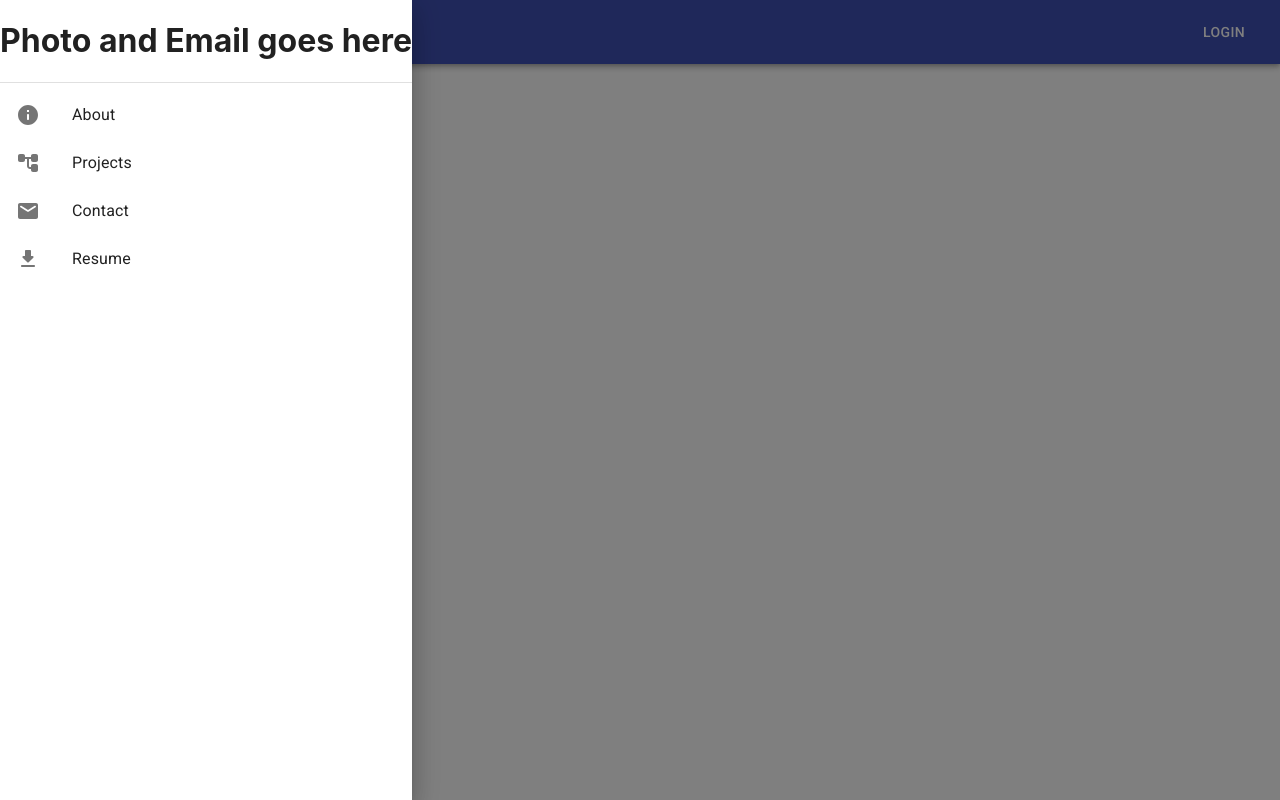
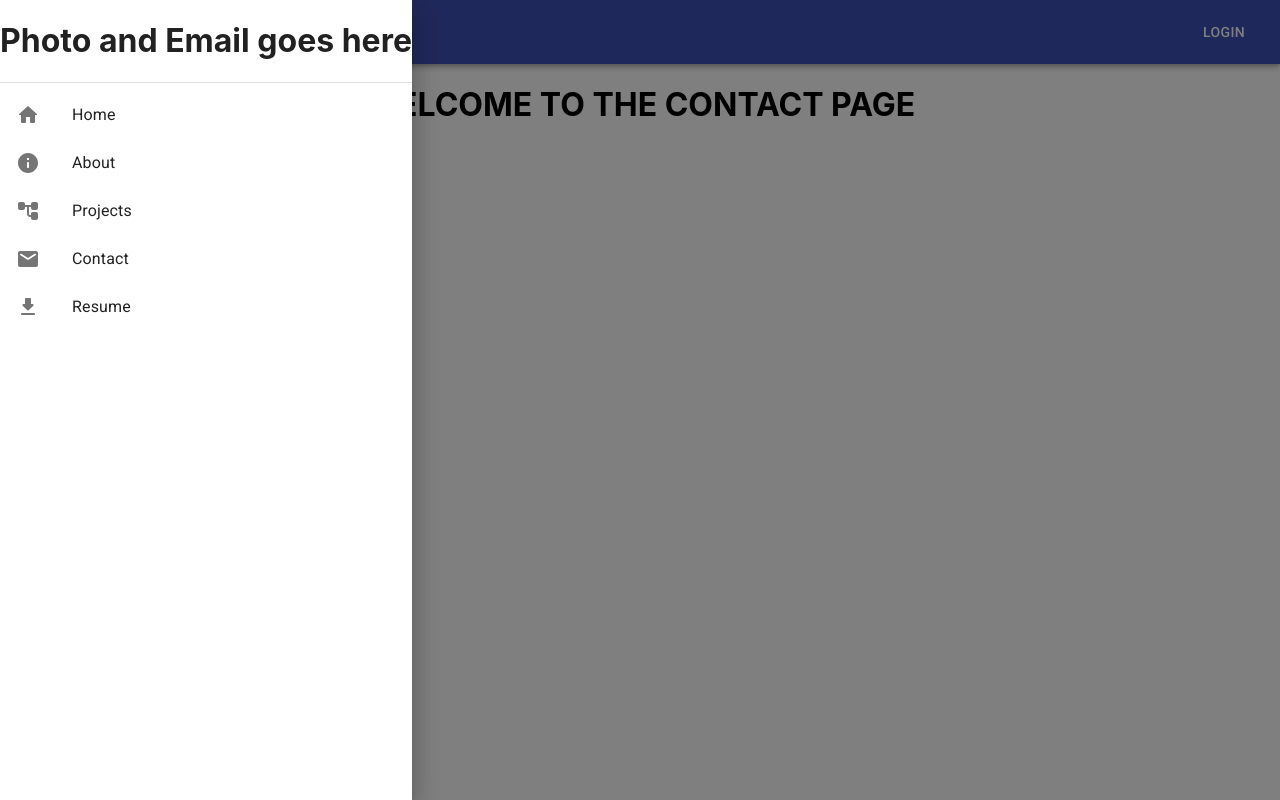
Before and after one commit to Kblack4290/Digital-Resume, a React (Create React App) app: page /Contact in a window 1280 px wide. Both pictures are taken after a click on the button "menu". Built offline with nearby package versions, Linux system fonts and the light colour scheme.

Commit message:
added more pages, added home to drawer, routes working

```diff
--- a/src/App.js
+++ b/src/App.js
@@ -1,8 +1,10 @@
 import React from "react";
 import { BrowserRouter as Router, Route, Switch } from "react-router-dom";
 import Landing from "./pages/Landing"
+import About from "./pages/About"
+import Projects from "./pages/Projects"
+import Contact from "./pages/Contact"
 import Nav from "./components/Nav"
-import About from "./pages/About"
 import './App.css';
 
 function App() {
@@ -16,6 +18,12 @@ function App() {
         <Route exact path="/About">
         <About />
         </Route>
+        <Route exact path="/Projects">
+        <Projects />
+        </Route>
+        <Route exact path="/Contact">
+        <Contact/>
+        </Route>
       </Switch>
 
     </Router>
--- a/src/components/Nav.js
+++ b/src/components/Nav.js
@@ -1,7 +1,7 @@
 import React, { useState, setState } from 'react'
 import { Drawer, ListItem, ListItemIcon, ListItemText, List, Divider, IconButton, AppBar, Toolbar, Typography, Button } from '@material-ui/core/';
 import { makeStyles } from '@material-ui/core/styles'
-import { GetAppRounded, InfoRounded, AccountTreeRounded, EmailRounded } from '@material-ui/icons/';
+import { GetAppRounded, InfoRounded, AccountTreeRounded, EmailRounded, HomeRounded } from '@material-ui/icons/';
 import { withRouter } from "react-router-dom"
 import MenuIcon from "@material-ui/icons/Menu"
 
@@ -31,6 +31,11 @@ const Nav = (props) => {
     const { history } = props;
     const classes = useStyles();
     const itemList = [
+        {
+            text: 'Home',
+            icon: <HomeRounded />,
+            onClick: () => history.push('/')
+        },
         {
             text: 'About',
             icon: <InfoRounded />,
--- a/src/pages/About.js
+++ b/src/pages/About.js
@@ -3,7 +3,7 @@ import React from 'react'
 const About = () => {
     return (
         <div>
-            <h1>THIS IS THE ABOUT PAGE</h1>
+            <h1 style={{textAlign: "center"}}>THIS IS THE ABOUT PAGE</h1>
         </div>
     )
 }
--- /dev/null
+++ b/src/pages/Contact.js
@@ -0,0 +1,11 @@
+import React from 'react'
+
+const Contact = () => {
+    return (
+        <div>
+            <h1 style={{textAlign:"center"}}>WELCOME TO THE CONTACT PAGE</h1>
+        </div>
+    )
+}
+
+export default Contact
--- a/src/pages/Landing.js
+++ b/src/pages/Landing.js
@@ -2,7 +2,7 @@ import React from 'react'
 
 const Landing = () => {
     return (
-        <h1>HEllO</h1>
+        <h1 style={{textAlign: "center"}}>HEllO KEITH BLACK</h1>
     )
 }
 
--- /dev/null
+++ b/src/pages/Projects.js
@@ -0,0 +1,11 @@
+import React from 'react'
+
+const Projects = () => {
+    return (
+        <div>
+            <h1 style={{textAlign:"center"}}>MY PROJECTS</h1>
+        </div>
+    )
+}
+
+export default Projects
```
